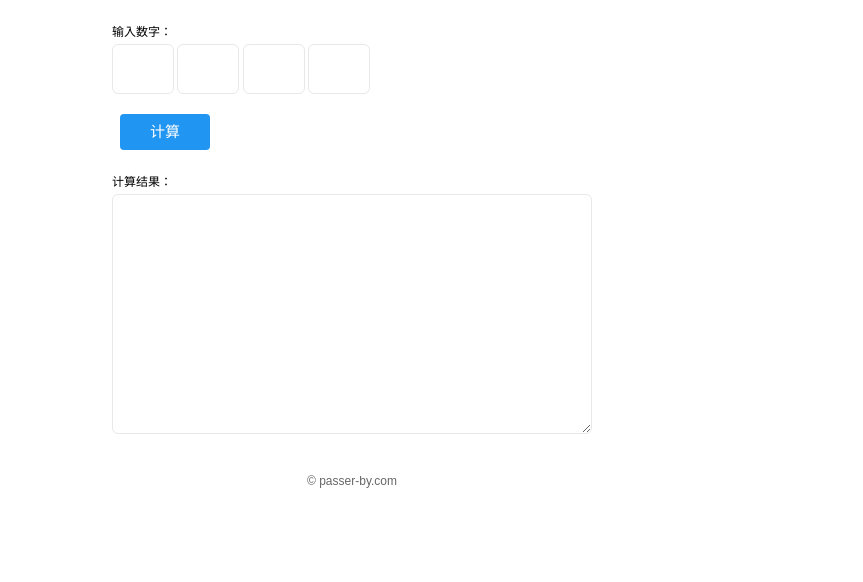
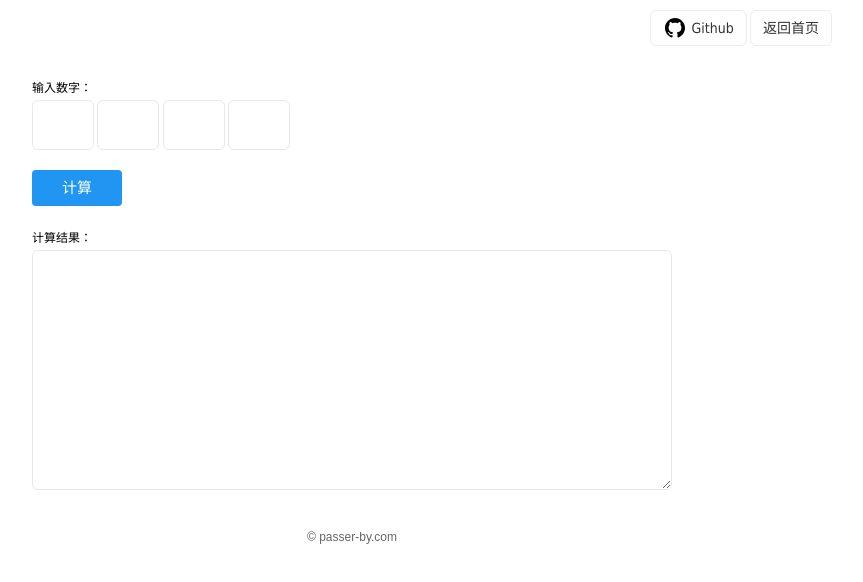
Before and after one commit to mumuy/calc24, a plain HTML site: page index.html in a window 1280 px wide. Shown: the whole page, without its empty margins (288-1151 px from the left). Drawn offline with Linux system fonts and the light colour scheme.

Commit message:
Update index.html

```diff
--- a/index.html
+++ b/index.html
@@ -18,16 +18,79 @@
             button,input{
                 font-family: "Microsoft Yahei",Arial,Helvetica;
             }
-            .module{
-                max-width: 480px;
+			.inner{
+				max-width: 960px;
+				padding: 0 10px;
+				margin: 0 auto;
+			}
+			.container{
+				margin-bottom: 20px;
+			}
+
+			.mod-head{
+				padding: 10px 0;
+				text-align: right;
+			}
+			.mod-head .btn{
+				position: relative;
+				display: inline-block;
+				min-width: 56px;
+				height: 34px;
+				background: #fff;
+				padding: 0 12px;
+				border: 1px solid #ececec;
+				border-radius: 6px;
+				line-height: 34px;
+				vertical-align: middle;
+				text-decoration: none;
+				text-align: center;
+				font-size: 14px;
+				color: #333;
+				overflow: hidden;
+				transition: color .2s,opacity .2s;
+				font-family: Tahoma,Arial, Helvetica,"Microsoft YaHei";
+				outline: none;
+				-webkit-appearance: none;
+			}
+			.mod-head .btn:after {
+				content: " ";
+				position: absolute;
+				width: 100%;
+				height: 100%;
+				background: #000;
+				left: 0;
+				top: 0;
+				opacity: 0;
+				transition: opacity .2s;
+				border-radius: 6px;
+				overflow: hidden;
+				pointer-events: none;
+			}
+			.mod-head .btn span,.mod-head .btn svg{
+				vertical-align: middle;
+			}
+			.mod-head .btn svg,.mod-head .btn svg+span{
+				position: relative;
+				top: -1px;
+			}
+			.mod-head .btn:hover {
+				color: #000;
+				opacity: 1;
+			}
+			.mod-head .btn:hover:after {
+				opacity: .02;
+			}
+
+            .mod-panel{
+                max-width: 640px;
                 margin: 0 auto 20px;
                 padding: 20px;
                 line-height: 24px;
             }
-            .module .operation-box{
+            .mod-panel .operation-box{
                 margin: 20px 0;
             }
-            .module input[type="number"]{
+            .mod-panel input[type="number"]{
                 width: 60px;
                 border: 1px solid #e8e8e8;
                 border-radius: 6px;
@@ -37,12 +100,11 @@
                 font-weight: bold;
                 outline: none;
             }
-            .module button{
+            .mod-panel button{
                 display: inline-block;
                 height: 36px;
                 min-width: 90px;
                 padding: 0 12px;
-                margin: 0 8px;
                 background: #2095f2;
                 border: medium none;
                 line-height: 36px;
@@ -55,7 +117,7 @@
                 border-radius: 4px;
                 text-decoration: none;
             }
-            .module textarea{
+            .mod-panel textarea{
                 display: block;
                 width:100%;
                 height:240px;
@@ -65,32 +127,47 @@
                 box-sizing: border-box;
                 outline: none;
             }
-            .copy{
-                width:1200px;
-                margin:0 auto;
+
+            .mod-foot .bd{
                 text-align:center;
                 color:#666;
             }
-            .copy a{
+            .mod-foot .bd a{
                 color:#666;
                 text-decoration:none;
             }
-            .copy a:hover{
+            .mod-foot .bd a:hover{
                 text-decoration:underline;
             }
         </style>
         <script type="text/javascript" src="calc24.js"></script>
     </head>
     <body>
+        <div class="wrapper">
+			<div class="header">
+                <div class="inner">
+                    <div class="mod-head">
+                        <div class="bd">
+                            <a class="btn" href="https://github.com/mumuy/calc24/" rel="nofollow" target="_blank" title="Github">
+                                <svg aria-hidden="true" class="octicon" height="20" title="GitHub " version="1.1" viewBox="0 0 16 16" width="24"><path d="M8 0C3.58 0 0 3.58 0 8c0 3.54 2.29 6.53 5.47 7.59 0.4 0.07 0.55-0.17 0.55-0.38 0-0.19-0.01-0.82-0.01-1.49-2.01 0.37-2.53-0.49-2.69-0.94-0.09-0.23-0.48-0.94-0.82-1.13-0.28-0.15-0.68-0.52-0.01-0.53 0.63-0.01 1.08 0.58 1.23 0.82 0.72 1.21 1.87 0.87 2.33 0.66 0.07-0.52 0.28-0.87 0.51-1.07-1.78-0.2-3.64-0.89-3.64-3.95 0-0.87 0.31-1.59 0.82-2.15-0.08-0.2-0.36-1.02 0.08-2.12 0 0 0.67-0.21 2.2 0.82 0.64-0.18 1.32-0.27 2-0.27 0.68 0 1.36 0.09 2 0.27 1.53-1.04 2.2-0.82 2.2-0.82 0.44 1.1 0.16 1.92 0.08 2.12 0.51 0.56 0.82 1.27 0.82 2.15 0 3.07-1.87 3.75-3.65 3.95 0.29 0.25 0.54 0.73 0.54 1.48 0 1.07-0.01 1.93-0.01 2.2 0 0.21 0.15 0.46 0.55 0.38C13.71 14.53 16 11.53 16 8 16 3.58 12.42 0 8 0z"></path></svg>
+                                <span>Github</span>
+                            </a>
+                            <a class="btn" href="/">返回首页</a>
+                        </div>
+                    </div>
+                </div>
+            </div>
 			<div class="container">
-            <div class="module">
+                <div class="inner">
+                    <div class="mod-panel">
+                        <div class="bd">
 							<div class="input-box">
 								<p>输入数字：</p>
 								<p>
-                        <input id="num1" type="number" min="1"/>
-                        <input id="num2" type="number" min="1"/>
-                        <input id="num3" type="number" min="1"/>
-                        <input id="num4" type="number" min="1"/>
+									<input type="number" name="number" min="1"/>
+									<input type="number" name="number" min="1"/>
+									<input type="number" name="number" min="1"/>
+									<input type="number" name="number" min="1"/>
 								</p>
 							</div>
 							<div class="operation-box">
@@ -104,16 +181,22 @@
 							</div>
 						</div>
                     </div>
-        <div class="copy">&copy; <a href="http://www.passer-by.com" target="_blank">passer-by.com</a></div>
+                </div>
+            </div>
+			<div class="footer">
+				<div class="inner">
+					<div class="mod-foot">
+						<div class="bd">&copy; <a href="http://www.passer-by.com" target="_blank">passer-by.com</a></div>
+					</div>
 					<script type="text/javascript">
 						document.getElementById('start').onclick = function(){
-                var num1 = +(document.getElementById('num1').value)|| 0;
-                var num2 = +(document.getElementById('num2').value)|| 0;
-                var num3 = +(document.getElementById('num3').value)|| 0;
-                var num4 = +(document.getElementById('num4').value)|| 0;
-                var arr = calc24(num1,num2,num3,num4);
-                var str = arr.length?'':'不能够计算得到！';
-                for(var i = arr.length;i--;){
+							let list = [];
+							document.querySelectorAll('input[name="number"]').forEach(function($item){
+								list.push(+$item.value||0);
+							});
+							let arr = calc24(...list);
+							let str = arr.length?'':'不能够计算得到！';
+							for(let i = arr.length;i--;){
 								str += arr[i]+'\n';
 							}
 							document.getElementById('reslut').value = str;
@@ -121,5 +204,8 @@
 					</script>
 					<script type="text/javascript" src="https://passer-by.com/public/script/projects.js"></script>
 					<script type="text/javascript" src="https://passer-by.com/public/script/stat.js"></script>
+				</div>
+			</div>
+        </div>
     </body>
 </html>
```
Lines whose indentation alone changed are shown as unchanged.
